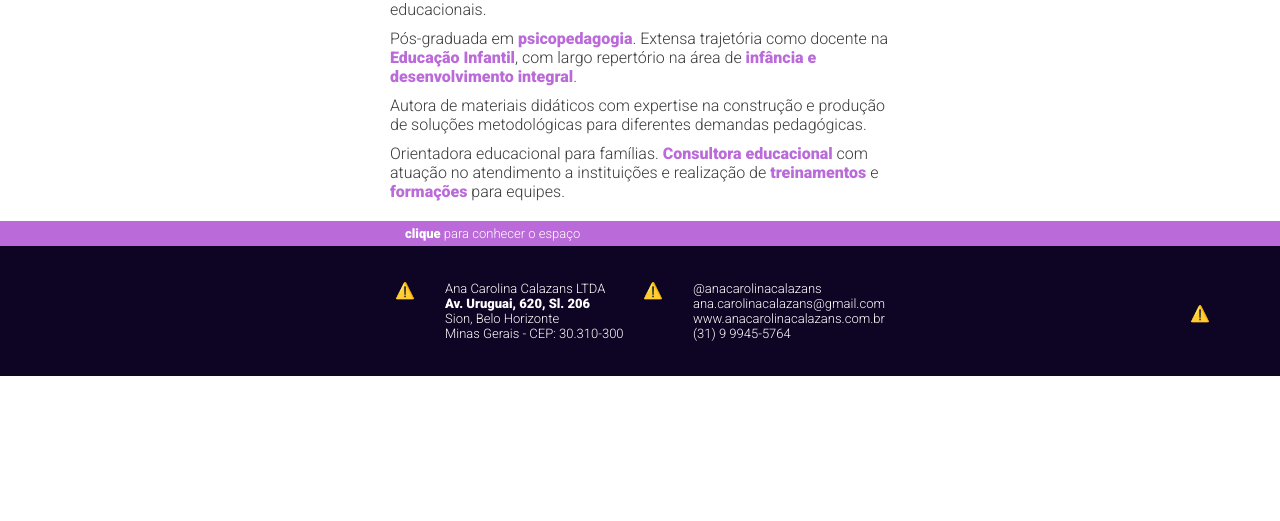
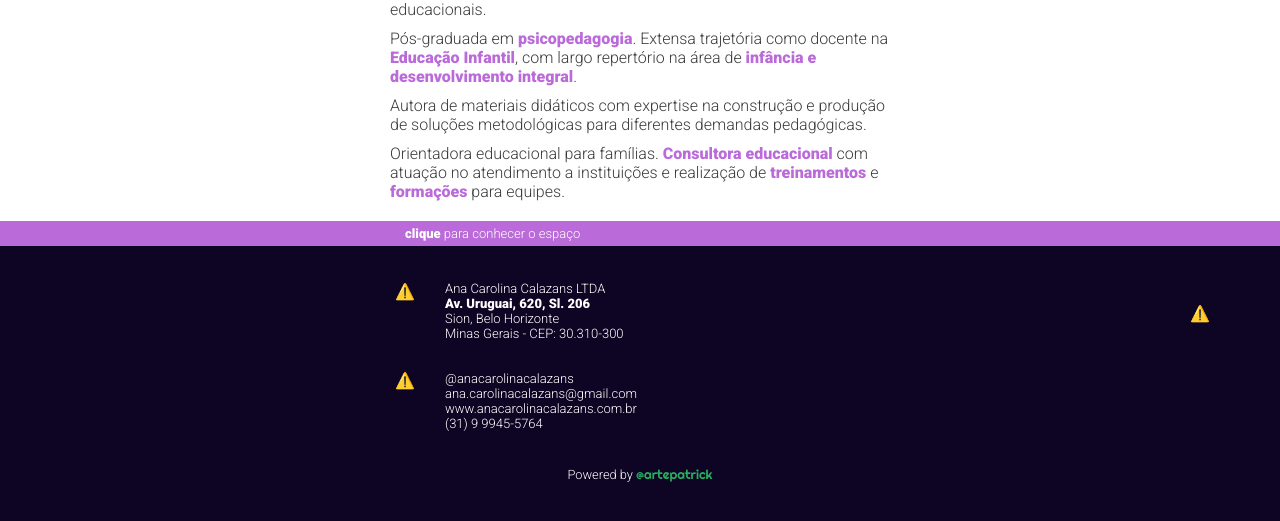
Before and after one commit to artepatrick/anacarolinacalazans, a website: page index.html in a window 1280 px wide. Shown: the part 437-958 px from the top of the page. Before the commit the page ends 813 px from the top, so only its background shows below. Drawn offline with nearby package versions, Linux system fonts and the light colour scheme; no server answers.

Commit message:
Repaginação

```diff
--- a/index.html
+++ b/index.html
@@ -5,6 +5,10 @@
     <script src="https://unpkg.com/@lottiefiles/lottie-player@latest/dist/lottie-player.js"></script>
     <meta charset="UTF-8">
     <meta http-equiv="X-UA-Compatible" content="IE=edge">
+    <meta property="og:title" content="Ana Carolina Calazans">
+    <meta property="og:description" content="Tudo sobre Infância e desenvolvimento infantil.">
+    <meta property="og:image" content="https://i.postimg.cc/CKVGPmCx/ana-carolina-V2-06.png">
+    <meta name="author" content="Patrick Bonnereau @artepatrick">
     <link rel="icon" href="https://i.postimg.cc/CKVGPmCx/ana-carolina-V2-06.png">
     <meta name="viewport" content="width=device-width, initial-scale=1.0">
     <link href="https://fonts.googleapis.com/css2?family=Roboto:wght@900&display=swap" rel="stylesheet">
@@ -125,6 +129,10 @@
                 </div>
 
             </div>
+            <div class="powered">
+                <p>Powered by <a href="https://ufmg-ej.netlify.app/curriculo.html" target="_blank"> <span
+                      class="artepatrick">@artepatrick</span></a></p>
+            </div>
         </div>
 
     </footer>
@@ -137,6 +145,8 @@
                 background="transparent" speed="1" loop autoplay>
         </div>
     </a>
+
+
 </body>
 
 </html>
--- a/style.css
+++ b/style.css
@@ -160,7 +160,7 @@ footer {
     margin: 0 auto;
     max-width: 500px;
     display: flex;
-    flex-direction: row;
+    flex-direction: column;
     flex-wrap: wrap;
     justify-content: space-between;
     font-family: 'Roboto', sans-serif;
@@ -280,3 +280,18 @@ a:hover {
 /* .topico h2::before {
     content: "\066D    ";
 } */
+
+.powered {
+    font-family: 'Cabin', sans-serif;
+    font-size: 0.8em;
+    color: #ffffff;
+    text-align: center;
+    margin: 20px 0;
+  }
+
+  .artepatrick, a {
+    font-family: righteous, sans-serif;
+    font-weight:lighter;
+    text-decoration: none;
+    color: #27AE60;
+  }
```
